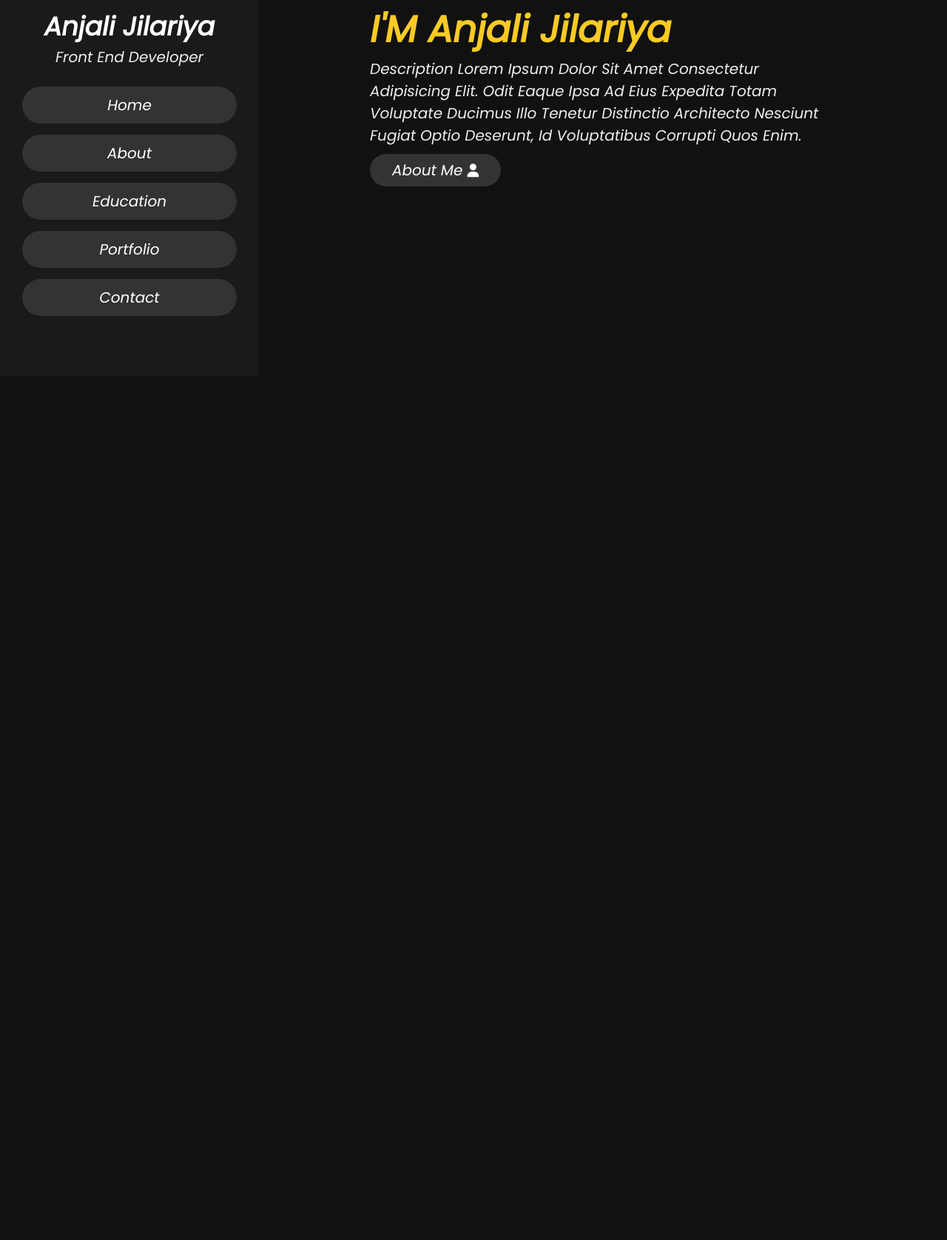
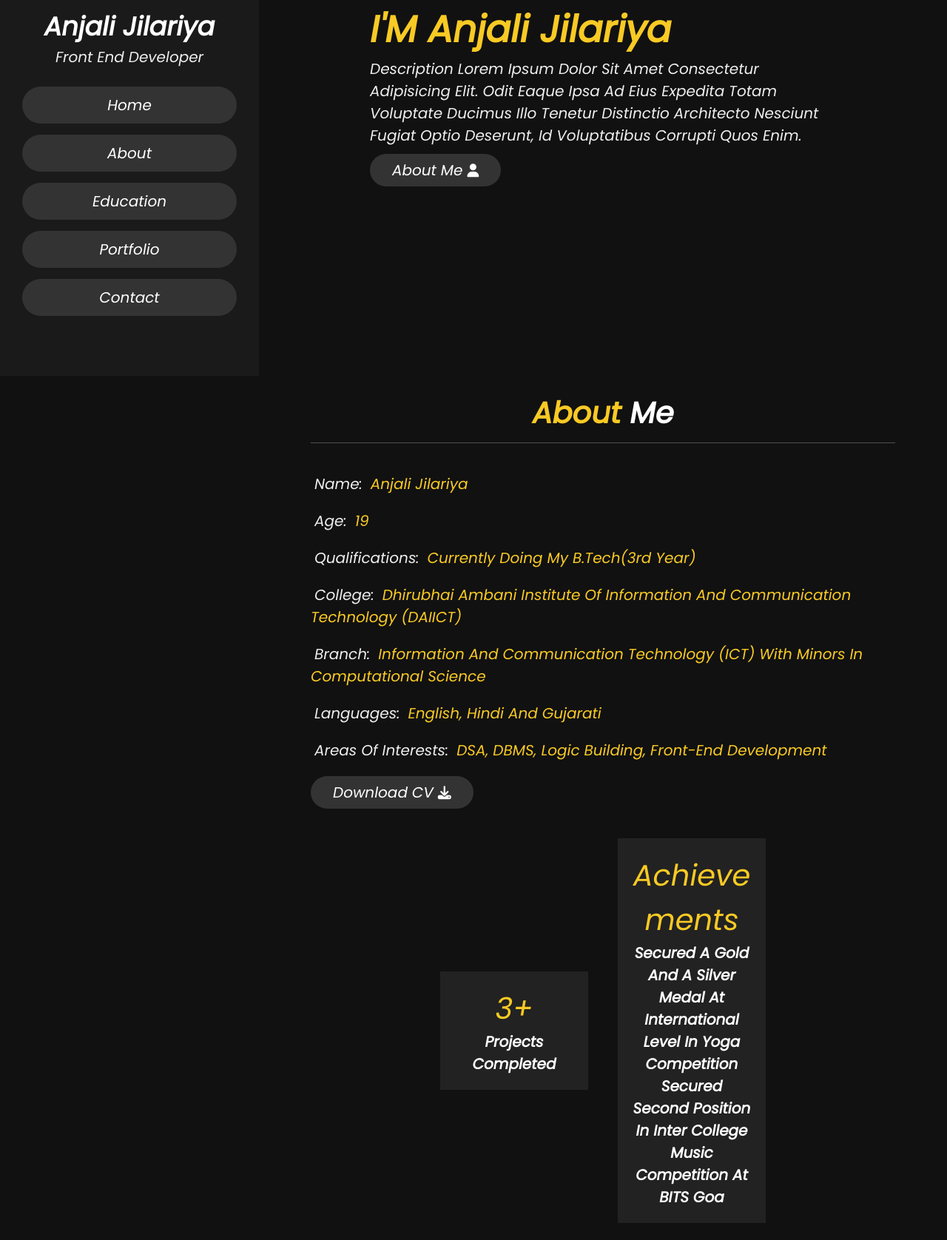
Before and after one commit to anjalijilariya/Portfolio-Webpage, a plain HTML site: page index.html in a window 1280 px wide. Shown: the part 292-1968 px from the top of the page at 74% size. Before the commit the page ends 800 px from the top, so only its background shows below. Drawn offline with nearby package versions, Linux system fonts and the light colour scheme.

Commit message:
about section ends

```diff
--- a/index.html
+++ b/index.html
@@ -33,6 +33,8 @@
 
     <div id="menu" class="fas fa-bars"></div>
 
+
+    <!-- home section  -->
     <section class="home" id="home">
 
         <h3>Hello there...</h3>
@@ -43,7 +45,40 @@
 
     </section>
 
+    <!-- about section -->
+    <section class="about" id="about">
 
+        <h1 class="heading"><span>About</span> me</h1>
+
+        <div class="row">
+
+            <div class="info">
+                <h3><span> Name: </span>Anjali Jilariya</h3>
+                <h3><span> Age: </span> 19</h3>
+                <h3><span> Qualifications: </span>Currently doing my B.Tech(3rd year)</h3>
+                <h3><span> College: </span> Dhirubhai Ambani Institute of Information and Communication Technology (DAIICT)</h3>
+                <h3><span> Branch: </span>Information and Communication Technology (ICT) with minors in Computational Science</h3>
+                <h3><span> Languages: </span> English, Hindi and Gujarati</h3>
+                <h3><span> Areas of Interests: </span> DSA, DBMS, Logic Building, Front-end Development</h3>
+
+                <a href="#"><button class="btn">Download CV <i class="fas fa-download"></i></button></a>
+            </div>
+
+            <div class="counter">
+
+                <div class="box">
+                    <span>3+</span>
+                    <h3>Projects completed</h3>
+                </div>
+                <div class="box">
+                    <span>Achievements</span>
+                    <h3>Secured a gold and a silver medal at International level in Yoga Competition</h3>
+                    <h3>Secured second position in Inter college Music Competition at BITS Goa</h3>
+                </div>
+
+            </div>
+        </div>
+    </section>
 
     <script src="https://cdnjs.cloudflare.com/ajax/libs/jquery/3.7.0/jquery.min.js"></script>
 
--- a/style.css
+++ b/style.css
@@ -67,6 +67,19 @@ section{
 
 .btn:hover{
     background: var(--yellow);
+}
+
+.heading{
+    text-align: center;
+    margin: 0 6rem;
+    font-size: 4rem;
+    padding: 1rem;
+    border-bottom: .1rem solid #fff4;
+    color: #fff;
+}
+
+.heading span{
+    color: var(--yellow);
 }
 
 header{
@@ -165,6 +178,59 @@ header .user img{
     color: #eee;
 }
 
+.about .row{
+    display: flex;
+    align-items: center;
+    justify-content: center;
+    flex-wrap: wrap;
+    padding: 1rem 0;
+}
+
+.about .row .info{
+    flex: 1 1 48rem;
+    padding: 2rem 1rem;
+    padding-left: 6rem;
+}
+
+.about .row .counter{
+    flex: 1 1 48rem;
+    display: flex;
+    align-items: center;
+    justify-content: center;
+    flex-wrap: wrap;
+}
+
+.about .row .counter .box{
+    width: 20rem;
+    background: #222;
+    text-align: center;
+    margin: 2rem;
+    padding: 2rem;
+}
+
+.about .row .counter .box span{
+    font-size: 4rem;
+    color: var(--yellow);
+    word-wrap: break-word;
+}
+
+.about .row .counter .box h3{
+    font-size: 2rem;
+    color: #fff;
+}
+
+.about .row .info h3{
+    font-size: 2rem;
+    color: var(--yellow);
+    padding: 1rem 0;
+    font-weight: normal;
+}
+
+.about .row .info h3 span{
+    color: #eee;
+    padding: 0 .5rem;
+}
+
 @media (max-width: 1200px){
     html{
         font-size: 55%;
@@ -195,7 +261,6 @@ header .user img{
     html{
         font-size: 50%;
     }
-
 }
 
 @media (max-width: 400px){
@@ -203,4 +268,12 @@ header .user img{
         width: 100vw;
     }
 
+    .heading{
+        margin: 0 3rem;
+    }
+
+    .about .row .counter .box{
+        width: 100%
+    }
+
 }
```
